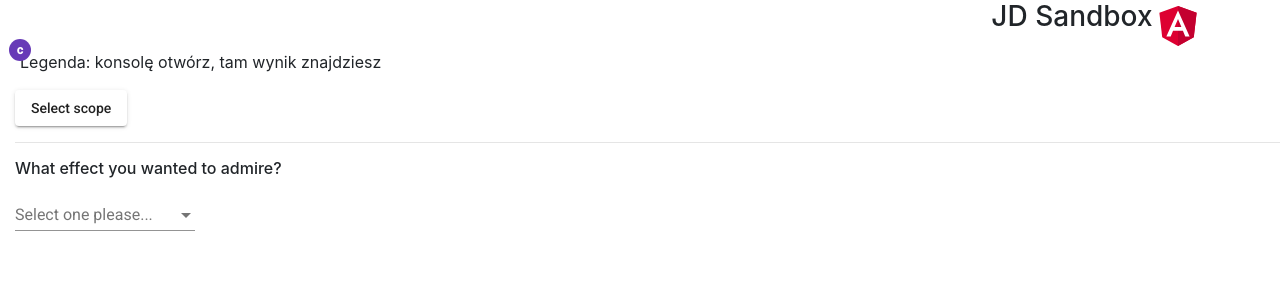
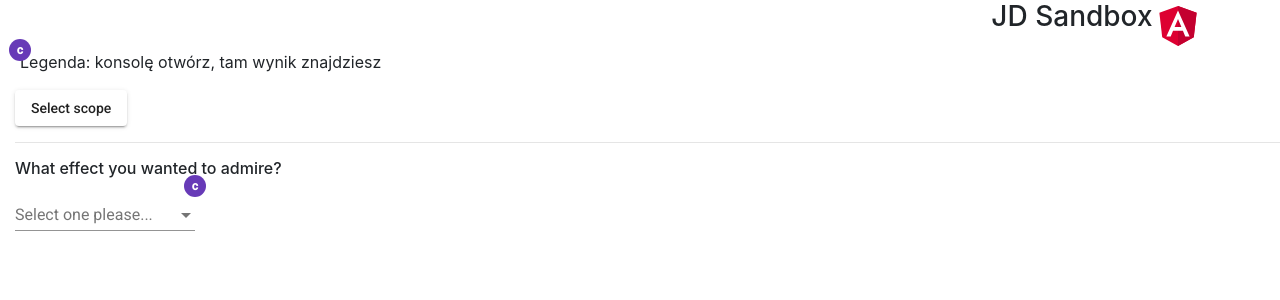
Before and after one commit to ptomczy/JD, an Angular app in the folder jd/: page /lodash in a window 1280 px wide. Shown: the top 300 px of the page. Built offline with nearby package versions, Linux system fonts and the light colour scheme.

Commit message:
20190909_Ready

```diff
--- a/jd/src/ldsh/pages/ldsh.html
+++ b/jd/src/ldsh/pages/ldsh.html
@@ -1,5 +1,5 @@
-<h6>What effect you wanted to admire?</h6>
-<mat-form-field>
+<h6 >What effect you wanted to admire?</h6>
+<mat-form-field matBadge="c" matBadgePosition="after">
     <mat-label>Select one please...</mat-label>
     <mat-select>
       <mat-option [value]="el" (click)="assignVal(el)"*ngFor="let el of elementsToChooseFrom">{{el.item}}</mat-option>
--- a/jd/src/ldsh/pages/ldsh.ts
+++ b/jd/src/ldsh/pages/ldsh.ts
@@ -4,19 +4,19 @@ import * as _ from 'lodash';
 import { CardsInfoService } from 'src/shared/sevices/cards-info.service';
 
 const ldshIssues: Array<{item: string, method: string, desc: string}> = [
-    {item: 'Grouping elements', method: 'groupElements()', desc: 'Two attempts to one issue: grouping by parameter (active: false), then grouping persons by radndom number (in fact using sort funcionality)'},
-    {item: 'Sorting elements', method: 'sortElements()', desc: 'Used sorting by descending balance (using reverse method). The second approach regards sorting by two properties: firstly by "isActive" and then "balance". The last one sorts friend by their name ascending.' },
-    {item: 'Using countBy', method: 'countBy()', desc: "Counts by the length of friend's name"},
-    {item: 'Using forEach', method: 'forEach()', desc: 'Two kinds of using forEach: simple forEach and forEach with use of from right' },
-    {item: 'Using every', method: 'every()', desc: 'Returns only those records where the name of the person is "Maria Gonzales"' },
-    {item: 'Using partition', method: 'partition()', desc: 'Divides the set of data in two parts: for having "isActive" on false and on true'},
-    {item: 'Using reduce', method: 'reduce()', desc: 'Summing index numbers' },
-    {item: 'Using size', method: 'size()', desc: 'Information about size of data proceeded'},
-    {item: 'Using findArrayIndex', method: 'findArrayIndex()', desc: 'Returns the index of Olivia Gordon'},
-    {item: 'Using join', method: 'join()', desc: 'Joining all data from array with a specified separator'},
-    {item: 'Using pull', method: 'pull()', desc: 'Removing specified values from array'},
-    {item: 'Using unique', method: 'unique()', desc: 'Giving unique values from attached array'},
-    {item: 'Using without', method: 'without()', desc: 'Original array deprived of value pointed out'}
+    {item: 'Grouping elements', method: 'groupElements', desc: 'Two attempts to one issue: grouping by parameter (active: false), then grouping persons by radndom number (in fact using sort funcionality)'},
+    {item: 'Sorting elements', method: 'sortElements', desc: 'Used sorting by descending balance (using reverse method). The second approach regards sorting by two properties: firstly by "isActive" and then "balance". The last one sorts friend by their name ascending.' },
+    {item: 'Using countBy', method: 'countBy', desc: "Counts by the length of friend's name"},
+    {item: 'Using forEach', method: 'forEach', desc: 'Two kinds of using forEach: simple forEach and forEach with use of from right' },
+    {item: 'Using every', method: 'every', desc: 'Returns only those records where the name of the person is "Maria Gonzales"' },
+    {item: 'Using partition', method: 'partition', desc: 'Divides the set of data in two parts: for having "isActive" on false and on true'},
+    {item: 'Using reduce', method: 'reduce', desc: 'Summing index numbers' },
+    {item: 'Using size', method: 'size', desc: 'Information about size of data proceeded'},
+    {item: 'Using findArrayIndex', method: 'findArrayIndex', desc: 'Returns the index of Olivia Gordon'},
+    {item: 'Using join', method: 'join', desc: 'Joining all data from array with a specified separator'},
+    {item: 'Using pull', method: 'pull', desc: 'Removing specified values from array'},
+    {item: 'Using unique', method: 'unique', desc: 'Giving unique values from attached array'},
+    {item: 'Using without', method: 'without', desc: 'Original array deprived of value pointed out'}
 ];
 
 @Component({
@@ -77,15 +77,8 @@ export class LodashPage implements OnInit {
     assignVal(arg: {item: string, method: string, desc: string}){
         this.elementSelected = arg.item;
         console.clear();
-        eval('this.' + arg.method);
-
-        // let myMethodString = 'this.' + arg.method;
-        // console.log('myMethodString: ', myMethodString);
-
-        // let fn = window[myMethodString];
-        // console.log('fn: ', fn);
-        // //fn.apply();
-
+        //eval('this.' + arg.method);
+        this[arg.method]();
     }
 
     groupElements(){
```
